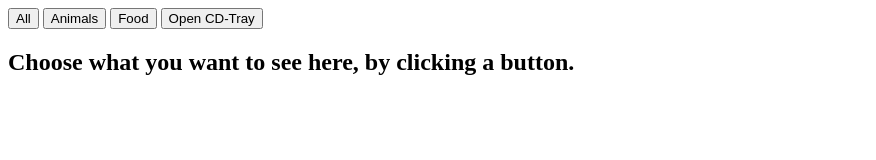
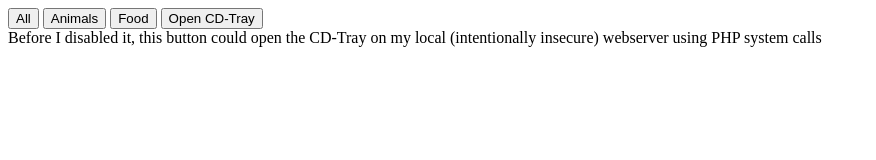
Before and after one commit to ccpete/ccpete.github.io, a plain HTML site: page index.html in a window 1280 px wide. Both pictures are taken after a click on the button "Open CD-Tray". Shown: the whole page, without its empty margins (0-876 px from the left). Drawn offline with Linux system fonts and the light colour scheme.

Commit message:
Update index.html

```diff
--- a/index.html
+++ b/index.html
@@ -62,7 +62,7 @@ function eject() {
   //document.getElementById("secretDiv").innerHTML="<br><br><br>How is that CD-Tray looking?";
 
   // Replace with explanation
-  document.getElementById("secretDiv").innerHTML="When running with php on my laptop, this button would open the server CD-Tray";
+  document.getElementById("myDiv").innerHTML="Before I disabled it, this button could open the CD-Tray on my local (intentionally insecure) webserver using PHP system calls";
 }
 </script>
 
```
